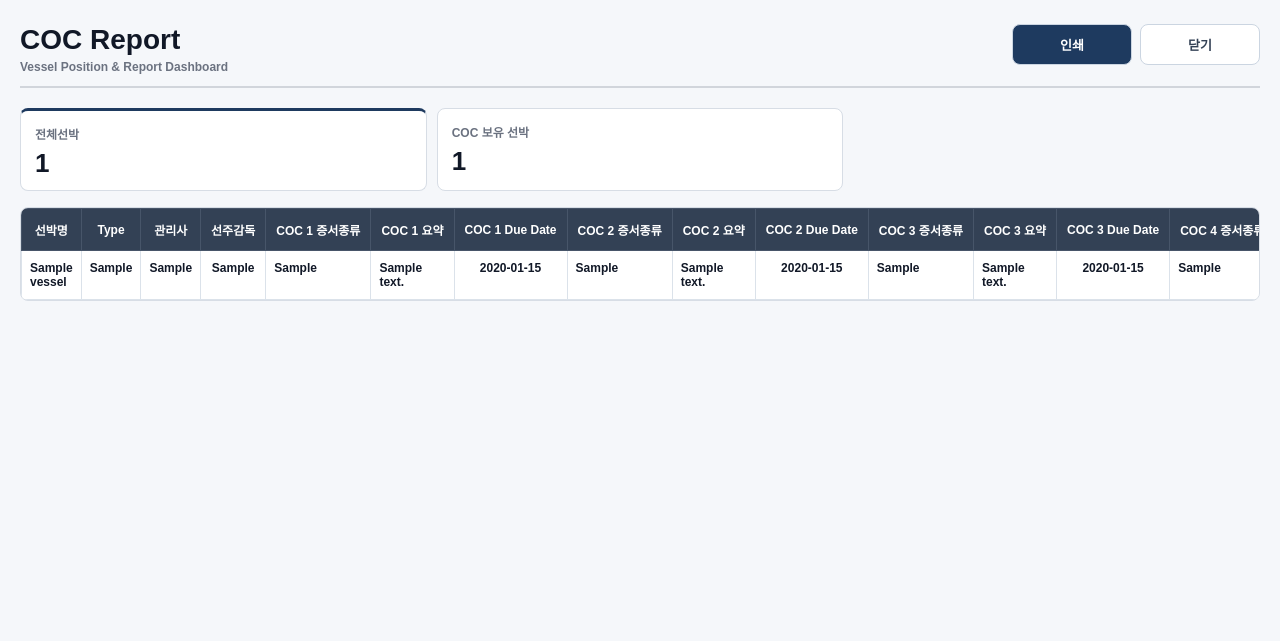
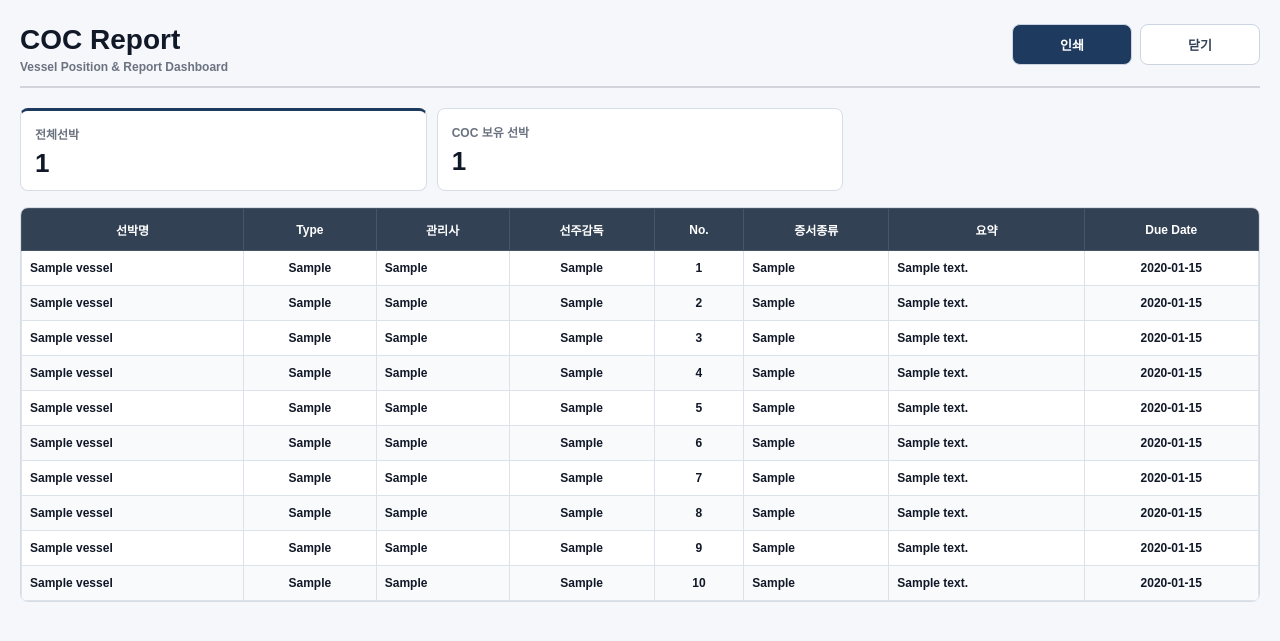
Before and after one commit to insupkwak/management, a Flask app: page /coc-report in a window 1280 px wide. Shown: the top 641 px of the page. Run offline with Flask 3, Linux system fonts and the light colour scheme; tables that the repository leaves empty hold one stand-in row (values such as "Sample post").

Commit message:
Add files via upload

```diff
--- a/app.py
+++ b/app.py
@@ -574,46 +574,50 @@ def add_no_cache_headers(response):
 def index():
     return render_template("index.html", version=get_version())
 
-@app.route("/report")
+
+@app.route('/report')
 def report_page():
-    vessels = get_all_vessels()
+    conn = get_db()
+    conn.row_factory = sqlite3.Row
+    rows = conn.execute("SELECT * FROM vessels ORDER BY name").fetchall()
+    vessels = [dict(row) for row in rows]
 
-    # 1. 현안업무가 하나라도 있는 선박만 표시
-    vessels_with_issue = [
-        v for v in vessels
-        if any(
-            str(v.get(f"issue_{i}", "")).strip()
-            for i in range(1, 16)
-        )
-    ]
+    report_rows = []
+    critical_vessel_names = set()
 
-    # 2. 실제 데이터가 있는 현안업무 열만 표시
-    visible_issue_indexes = []
-    for i in range(1, 16):
-        has_data = any(
-            str(v.get(f"issue_{i}", "")).strip()
-            for v in vessels_with_issue
-        )
-        if has_data:
-            visible_issue_indexes.append(i)
+    for vessel in vessels:
+        vessel_has_critical = False
 
-    # 3. CRITICAL 선박 수
-    critical_vessel_count = sum(
-        1 for v in vessels_with_issue
-        if any(
-            str(v.get(f"issue_{i}", "")).strip() and int(v.get(f"issue_{i}_critical", 0)) == 1
-            for i in range(1, 16)
-        )
+        for i in range(1, 16):
+            issue_text = (vessel.get(f'issue_{i}') or '').strip()
+            issue_critical = int(vessel.get(f'issue_{i}_critical') or 0)
+
+            if issue_text:
+                report_rows.append({
+                    'name': vessel.get('name', ''),
+                    'vessel_type': vessel.get('vessel_type', ''),
+                    'management_company': vessel.get('management_company', ''),
+                    'owner_supervisor': vessel.get('owner_supervisor', ''),
+                    'voyage_plan': vessel.get('voyage_plan', ''),
+                    'issue_no': i,
+                    'issue_text': issue_text,
+                    'issue_critical': issue_critical,
+                })
+
+                if issue_critical == 1:
+                    vessel_has_critical = True
+
+        if vessel_has_critical:
+            critical_vessel_names.add(vessel.get('name', ''))
+
+    return render_template(
+        'report.html',
+        version=app.config.get('VERSION', '1'),
+        total_count=len(vessels),
+        critical_vessel_count=len(critical_vessel_names),
+        report_rows=report_rows,
     )
 
-    return render_template(
-        "report.html",
-        version=get_version(),
-        vessels=vessels_with_issue,
-        total_count=len(vessels),  # 전체 등록 선박 수
-        critical_vessel_count=critical_vessel_count,
-        visible_issue_indexes=visible_issue_indexes,
-    )
 
 @app.route("/api/vessels", methods=["GET"])
 def api_get_vessels():
@@ -824,52 +828,49 @@ def api_upload_report():
 
 
 
-@app.route("/coc-report")
-def coc_report_page():
-    vessels = get_all_vessels()
 
-    # 1️⃣ COC 데이터 있는 선박만 필터링
-    vessels_with_coc = [
-        v for v in vessels
-        if any(
-            str(v.get(f"coc_type_{i}", "")).strip()
-            or str(v.get(f"coc_summary_{i}", "")).strip()
-            or str(v.get(f"coc_due_date_{i}", "")).strip()
-            for i in range(1, 11)
-        )
-    ]
+@app.route('/coc-report')
+def coc_report():
+    conn = get_db()
+    conn.row_factory = sqlite3.Row
+    rows = conn.execute("SELECT * FROM vessels ORDER BY name").fetchall()
+    vessels = [dict(row) for row in rows]
 
-    # 2️⃣ 실제 표시할 COC 열만 계산
-    visible_coc_indexes = []
-    for i in range(1, 11):
-        has_data = any(
-            str(v.get(f"coc_type_{i}", "")).strip()
-            or str(v.get(f"coc_summary_{i}", "")).strip()
-            or str(v.get(f"coc_due_date_{i}", "")).strip()
-            for v in vessels_with_coc
-        )
-        if has_data:
-            visible_coc_indexes.append(i)
+    report_rows = []
+    coc_vessel_names = set()
+
+    for vessel in vessels:
+        has_coc = False
+
+        for i in range(1, 11):
+            coc_type = (vessel.get(f'coc_type_{i}') or '').strip()
+            coc_summary = (vessel.get(f'coc_summary_{i}') or '').strip()
+            coc_due_date = (vessel.get(f'coc_due_date_{i}') or '').strip()
+
+            if coc_type or coc_summary or coc_due_date:
+                has_coc = True
+                report_rows.append({
+                    'name': vessel.get('name', ''),
+                    'vessel_type': vessel.get('vessel_type', ''),
+                    'management_company': vessel.get('management_company', ''),
+                    'owner_supervisor': vessel.get('owner_supervisor', ''),
+                    'coc_no': i,
+                    'coc_type': coc_type,
+                    'coc_summary': coc_summary,
+                    'coc_due_date': coc_due_date,
+                })
+
+        if has_coc:
+            coc_vessel_names.add(vessel.get('name', ''))
 
     return render_template(
-        "coc_report.html",
-        version=get_version(),
-        vessels=vessels_with_coc,  # 🔥 여기 변경됨
-        total_count=len(vessels),  # 🔥 여기 변경됨
-        loading_count=sum(
-            1 for v in vessels_with_coc
-            if v.get("vessel_type") == "Tanker" and v.get("cargo_status") == "Loading"
-        ),
-        ballast_count=sum(
-            1 for v in vessels_with_coc
-            if v.get("vessel_type") == "Tanker" and v.get("cargo_status") == "Ballast"
-        ),
-        container_count=sum(
-            1 for v in vessels_with_coc
-            if v.get("vessel_type") == "Container"
-        ),
-        visible_coc_indexes=visible_coc_indexes,
+        'coc_report.html',
+        version=app.config.get('VERSION', '1'),
+        total_count=len(vessels),
+        coc_count=len(coc_vessel_names),
+        report_rows=report_rows,
     )
+
 
 @app.route("/sire-report")
 def sire_report_page():
--- a/templates/coc_report.html
+++ b/templates/coc_report.html
@@ -28,17 +28,8 @@
 
       <div class="report-summary-card info">
         <div class="label">COC 보유 선박</div>
-        <div class="value">
-          {{
-            vessels
-            | selectattr('coc_type_1')
-            | list
-            | length
-          }}
-        </div>
+        <div class="value">{{ coc_count }}</div>
       </div>
-
-
     </div>
 
     <div class="report-table-wrap">
@@ -49,26 +40,23 @@
             <th>Type</th>
             <th>관리사</th>
             <th>선주감독</th>
-{% for i in visible_coc_indexes %}
-<th>COC {{ i }} 증서종류</th>
-<th>COC {{ i }} 요약</th>
-<th>COC {{ i }} Due Date</th>
-{% endfor %}
+            <th>No.</th>
+            <th>증서종류</th>
+            <th>요약</th>
+            <th>Due Date</th>
           </tr>
         </thead>
         <tbody>
-          {% for vessel in vessels %}
+          {% for row in report_rows %}
           <tr>
-            <td class="left strong">{{ vessel.name }}</td>
-            <td>{{ vessel.vessel_type or '' }}</td>
-            <td class="left">{{ vessel.management_company or '' }}</td>
-            <td>{{ vessel.owner_supervisor or '' }}</td>
-
-{% for i in visible_coc_indexes %}
-<td class="left">{{ vessel['coc_type_' ~ i] or '' }}</td>
-<td class="left">{{ vessel['coc_summary_' ~ i] or '' }}</td>
-<td>{{ vessel['coc_due_date_' ~ i] or '' }}</td>
-{% endfor %}
+            <td class="left strong">{{ row.name }}</td>
+            <td>{{ row.vessel_type }}</td>
+            <td class="left">{{ row.management_company }}</td>
+            <td>{{ row.owner_supervisor }}</td>
+            <td>{{ row.coc_no }}</td>
+            <td class="left">{{ row.coc_type }}</td>
+            <td class="left">{{ row.coc_summary }}</td>
+            <td>{{ row.coc_due_date }}</td>
           </tr>
           {% endfor %}
         </tbody>
--- a/templates/index.html
+++ b/templates/index.html
@@ -5,7 +5,6 @@
   <meta name="viewport" content="width=device-width, initial-scale=1.0" />
   <title>선박관리사이트</title>
 
-<link rel="icon" type="image/png" href="{{ url_for('static', filename='favicon.png', v=version) }}">
 
   <link
     rel="stylesheet"
```
Also changed, not shown: templates/report.html (+13 -17 lines).
